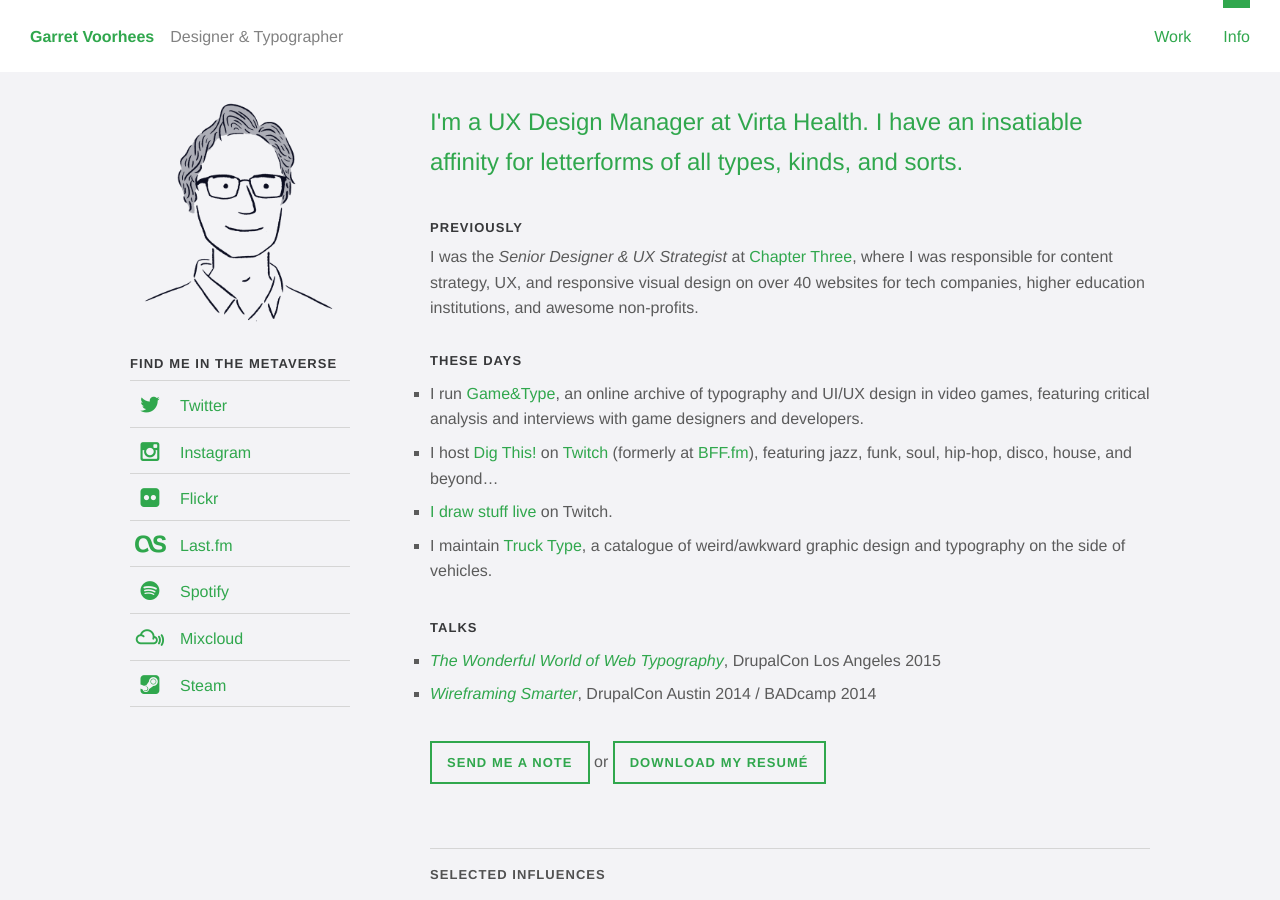
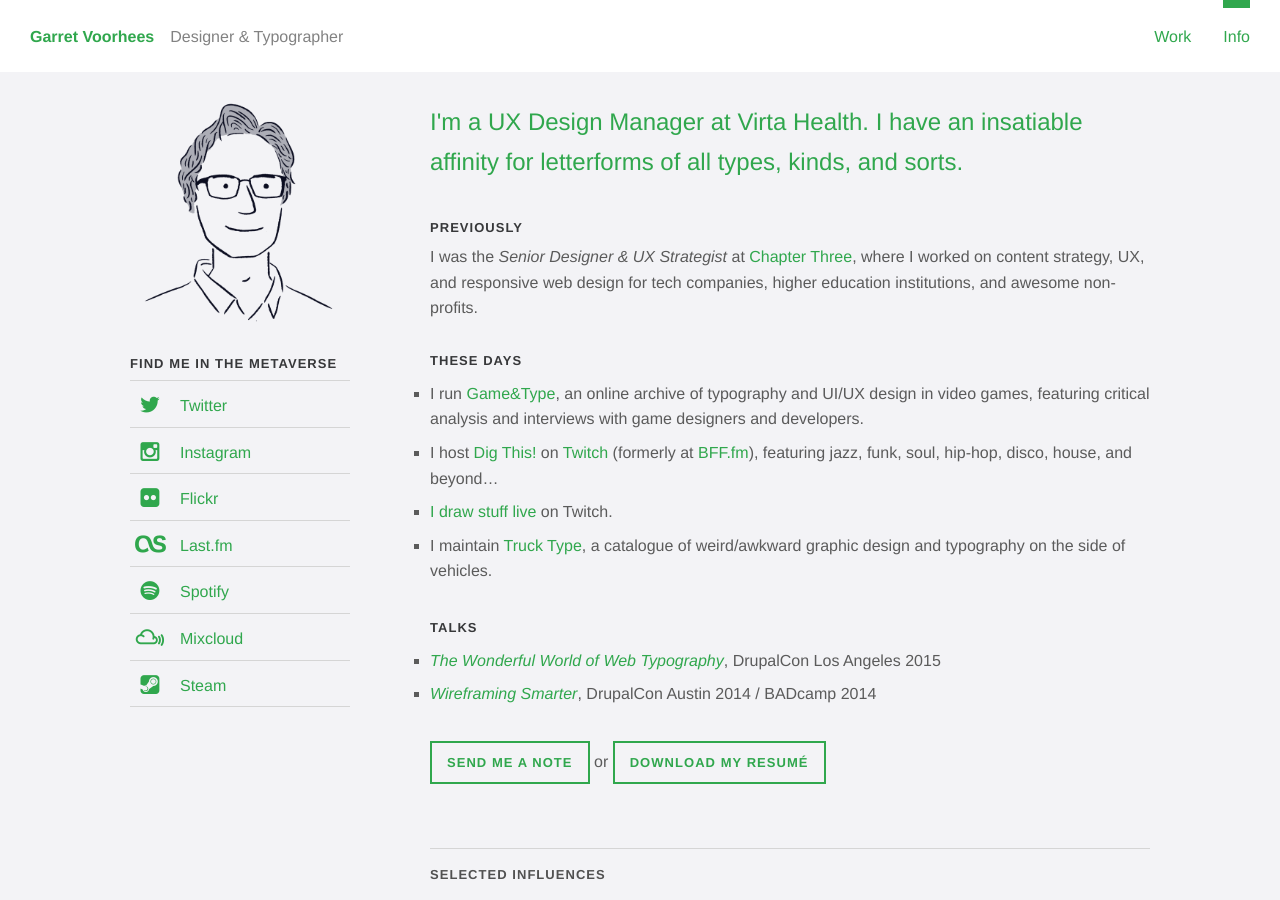
Before and after one commit to garretvoorhees/garretvoorhees.github.io, a Jekyll site: the page built from info/index.html, in a window 1280 px wide and 900 px high. Built offline with Jekyll 4.4.1, drawn with Linux system fonts in a browser that asks for light colours; some web fonts are replaced.

Commit message:
Another bio update
Refined the "Previously"

```diff
--- a/_includes/bio.html
+++ b/_includes/bio.html
@@ -1,7 +1,7 @@
 <h2>I'm a UX Design Manager at <a target="_blank" href="https://www.virtahealth.com/">Virta Health</a>. I have an insatiable affinity for letterforms of all types, kinds, and sorts.</h2>
 
 <h4>Previously</h4>
-<p>I was the <em>Senior Designer & UX Strategist</em> at <a target="_blank" href="http://www.chapterthree.com">Chapter Three</a>, where I was responsible for content strategy, UX, and responsive visual design on over 40 websites for tech companies, higher education institutions, and awesome non-profits.</p>
+<p>I was the <em>Senior Designer & UX Strategist</em> at <a target="_blank" href="http://www.chapterthree.com">Chapter Three</a>, where I worked on content strategy, UX, and responsive web design for tech companies, higher education institutions, and awesome non-profits.</p>
 
 <h4>These days</h4>
 <ul>
```
